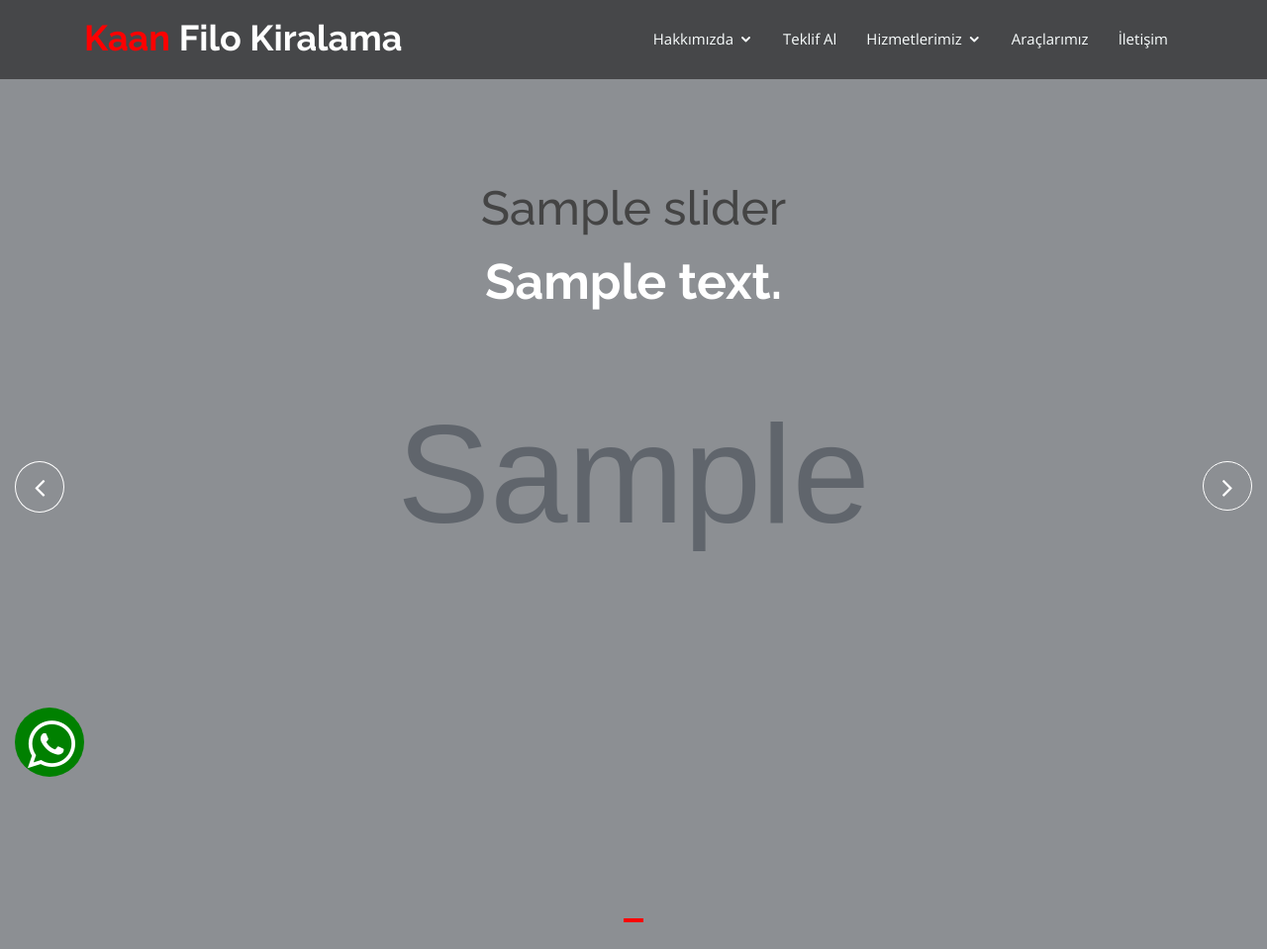
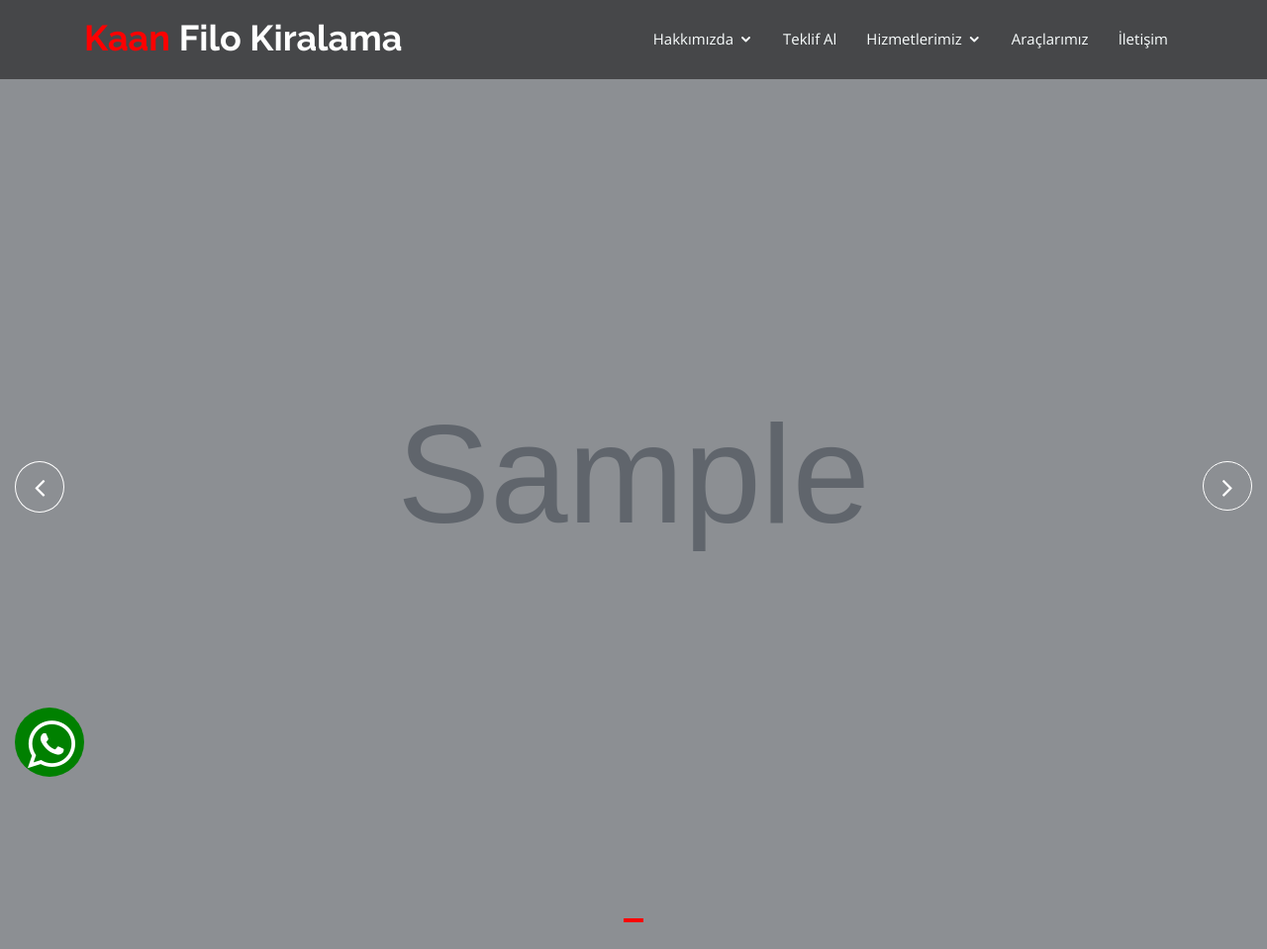
Before and after one commit to kpnemre/Django_KaanFilo, a Django app: page / in a window 1280 px wide. Shown: the top 959 px of the page at 99% size. Run offline with Django 3.2, Linux system fonts and the light colour scheme; tables that the repository leaves empty hold one stand-in row (values such as "Sample post"); grey boxes marked "Sample" are stand-in pictures; data that the repository does not hold is empty; some libraries are stand-ins or nearby versions.

Commit message:
Change slider style

```diff
--- a/static/assets/css/style.css
+++ b/static/assets/css/style.css
@@ -135,7 +135,7 @@ body {
 
 .back-to-left {
   position: fixed;
-  /* display: none; */
+  display: inline-block;
   width: 70px;
   height: 70px;
   border-radius: 5rem;
--- a/templates/index.html
+++ b/templates/index.html
@@ -28,11 +28,11 @@
               <div class="slider-content">
                 <!-- layer 1 -->
                 <div class="layer-1-1 hidden-xs wow animate__slideInDown animate__animated" data-wow-duration="2s" data-wow-delay=".2s">
-                  <h1 class="title1">{{slider.title}}</h1>
+                  <!-- <h2 class="title1">{{slider.title}}</h2> -->
                 </div>
                 <!-- layer 2 -->
                 <div class="layer-1-2 wow animate__fadeIn animate__animated" data-wow-duration="2s" data-wow-delay=".2s">
-                  <h1 class="title2">{{slider.content}}</h1>
+                  <!-- <h1 class="title2">{{slider.content}}</h1> -->
                 </div>
                 <!-- layer 3 -->
                 <!-- <div class="layer-1-3 hidden-xs wow animate__slideInUp animate__animated" data-wow-duration="2s" data-wow-delay=".2s">
```
